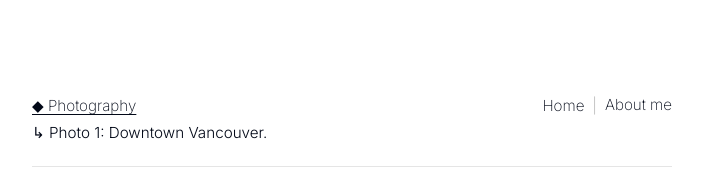
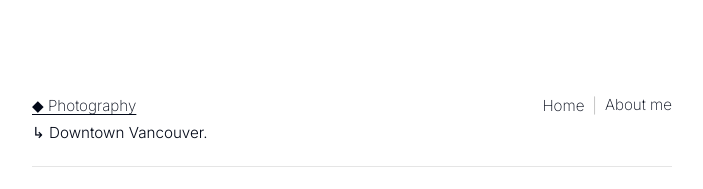
Before and after one commit to lance116/lances-portfolio, a Next.js app: page /photography/pic1 in a window 1280 px wide. Shown: the top 189 px of the page, without its empty margins (288-991 px from the left). Built offline with nearby package versions, Linux system fonts and the light colour scheme.

Commit message:
updated captions to the photos

```diff
--- a/app/photography/[id]/page.tsx
+++ b/app/photography/[id]/page.tsx
@@ -51,7 +51,7 @@ export default function PhotoPage({ params }: PhotoPageProps) {
               <Link href="/about" className={`hover-underline-nudge ${shouldBounce('about') ? 'nav-bounce-delayed' : ''}`}>About me</Link>
             </div>
           </div>
-          <div>↳ Photo {photoIndex}: {photoData.caption}</div>
+          <div>↳ {photoData.caption}</div>
         </div>
 
         <div className="my-6 border-t border-neutral-200" />
```
